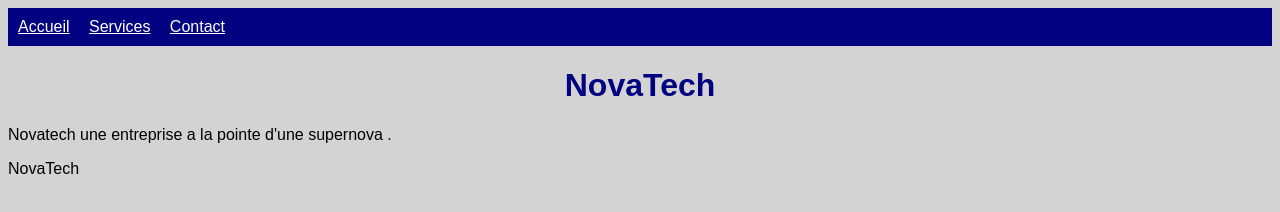
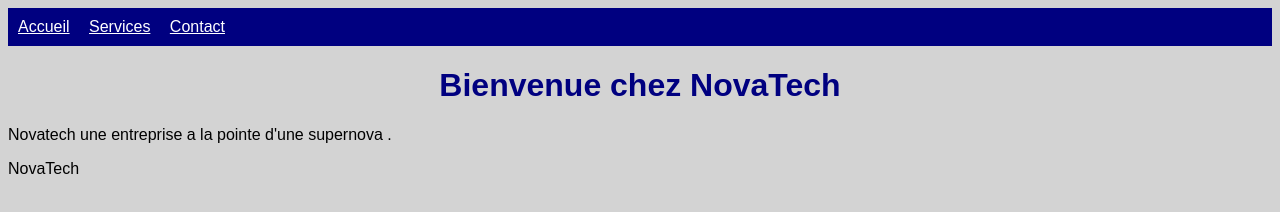
Before and after one commit to Andrewonthetop/novatech., a plain HTML site: page index.html in a window 1280 px wide. Drawn offline with Linux system fonts and the light colour scheme.

Commit message:
modificaiton du titre

```diff
--- a/index.html
+++ b/index.html
@@ -12,7 +12,7 @@
     <a href="contact.html">Contact</a>
   </nav>
 
-  <h1>NovaTech</h1>
+    <h1>Bienvenue chez NovaTech</h1>
   <p>Novatech une entreprise a la pointe d'une supernova .</p>
 
   <footer>
```
